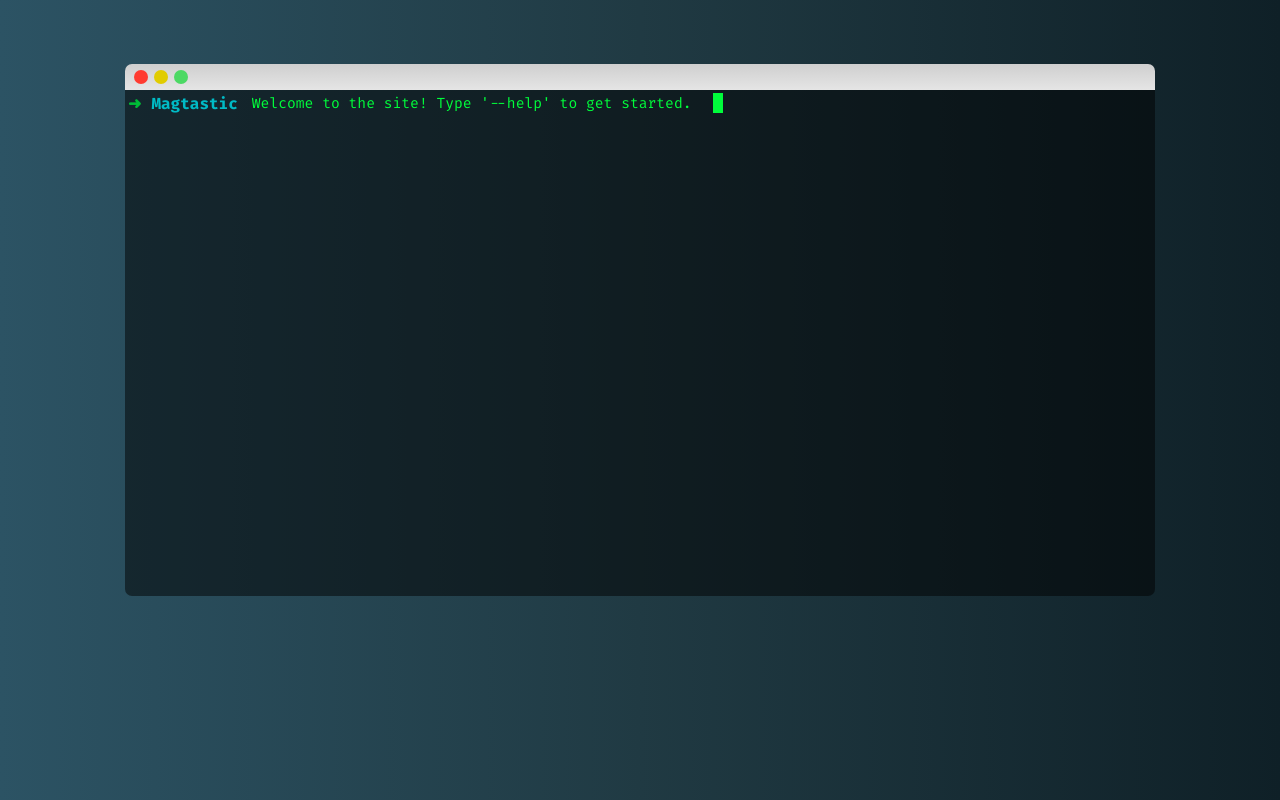
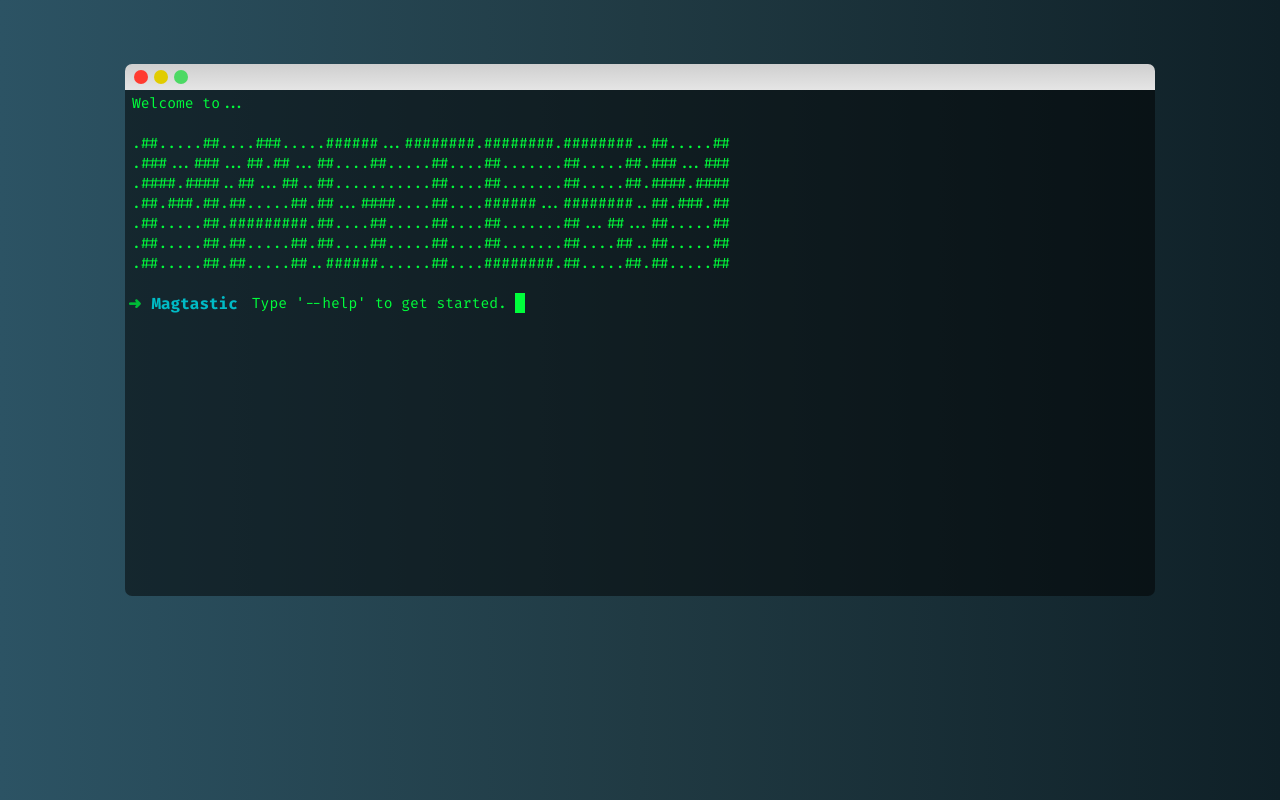
Before and after one commit to magtastic/personal_website, a React (Create React App) app in the folder new/: page / in a window 1280 px wide. Built offline with nearby package versions, Linux system fonts and the light colour scheme.

Commit message:
Add welcoming message

```diff
--- a/new/src/components/terminal/body.js
+++ b/new/src/components/terminal/body.js
@@ -95,6 +95,7 @@
     this.addToHistory = this.addToHistory.bind(this);
     this.getOutputLine = this.getOutputLine.bind(this);
     this.getInputLine = this.getInputLine.bind(this);
+    this.setInitalWelcomeScreen = this.setInitalWelcomeScreen.bind(this);
 
     /*  ===    INITAL STATE    === */
     this.state = {
@@ -105,10 +106,27 @@
   }
 
   componentDidMount() {
+    this.setInitalWelcomeScreen();
     this.setPointerVisibility(true);
     this.writeToConsole(WELCOME_MESSAGE);
     setTimeout(this.typeHelp, 400);
     this.userInputReference.focus();
+  }
+
+  setInitalWelcomeScreen() {
+    const outputs = [
+      'Welcome to...',
+      '',
+      '.##.....##....###.....######...########.########.########..##.....##',
+      '.###...###...##.##...##....##.....##....##.......##.....##.###...###',
+      '.####.####..##...##..##...........##....##.......##.....##.####.####',
+      '.##.###.##.##.....##.##...####....##....######...########..##.###.##',
+      '.##.....##.#########.##....##.....##....##.......##...##...##.....##',
+      '.##.....##.##.....##.##....##.....##....##.......##....##..##.....##',
+      '.##.....##.##.....##..######......##....########.##.....##.##.....##',
+      '',
+    ].map((output, outputIndex) => this.getOutputLine(output, outputIndex));
+    this.setState({ commandHistory: outputs });
   }
 
   setPointerVisibility(pointerVisible) {
--- a/new/src/data/constants.js
+++ b/new/src/data/constants.js
@@ -21,5 +21,4 @@
 
 export const ANSWER_FOR_INVALID_COMMAND = command => ([`command not found: ${command}`]);
 
-export const WELCOME_MESSAGE = `Welcome to the site!
-Type '--help' to get started.`;
+export const WELCOME_MESSAGE = 'Type \'--help\' to get started.';
```
